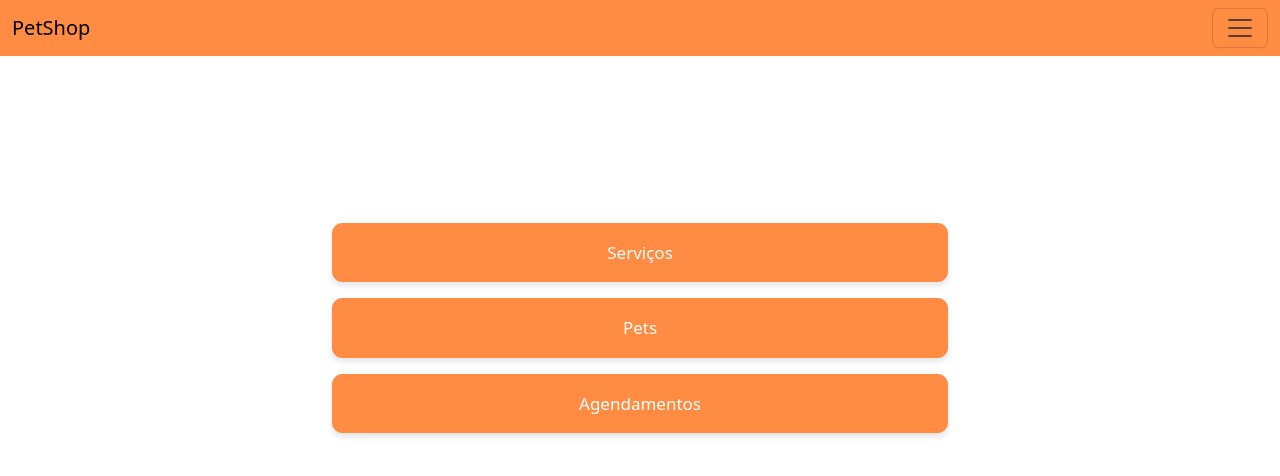
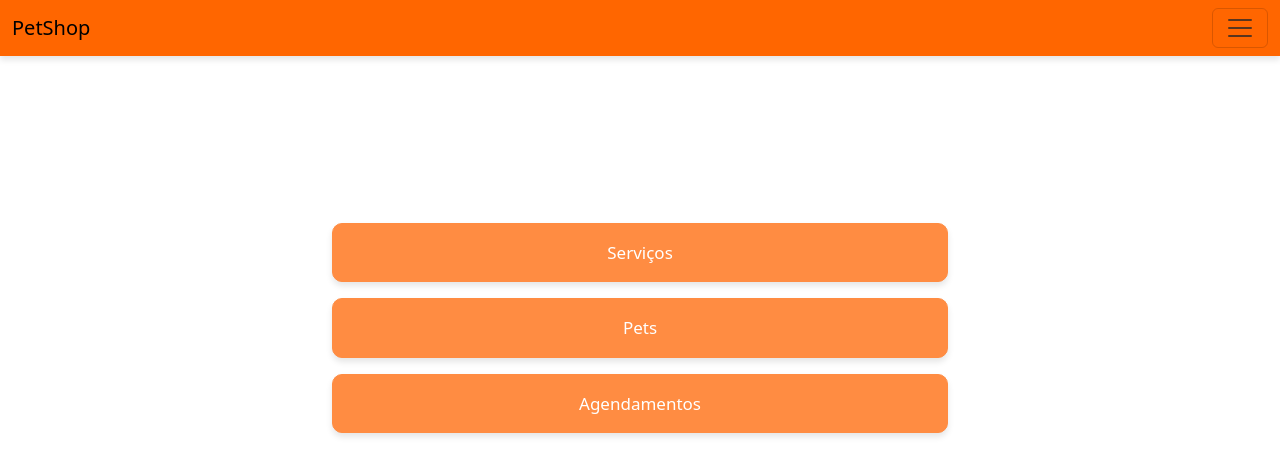
Before and after one commit to RonaldFranklin/petshop-ia-dev, a React (Vite) app: page /home in a window 1280 px wide. Shown: the top 476 px of the page. Built offline with nearby package versions, Linux system fonts and the light colour scheme; sample sign-in values are in the browser's storage.

Commit message:
mudanca tela de servicos

```diff
--- /dev/null
+++ b/src/pages/service-page/service.scss
@@ -0,0 +1,59 @@
+/* Corpo e plano de fundo */
+html, body {
+    margin: 0;
+    padding: 0;
+    background-color: #f5f5f5; /* Cor de fundo mais suave */
+    font-family: Arial, sans-serif;
+  }
+
+  /* Navbar */
+  .navbar-color {
+    background-color: #ff6600 !important;
+    color: black !important;
+    box-shadow: 0px 4px 6px rgba(0, 0, 0, 0.1); /* Sombra para destacar */
+  }
+
+  /* Título da página */
+  h2 {
+    font-size: 24px;
+    font-weight: bold;
+    color: #333;
+    margin-bottom: 30px;
+  }
+
+  /* Cards */
+  .card {
+    border: none; /* Remove borda padrão */
+    border-radius: 8px; /* Bordas arredondadas */
+    box-shadow: 0px 4px 8px rgba(0, 0, 0, 0.1); /* Sombra leve */
+    transition: transform 0.2s, box-shadow 0.2s; /* Animação ao passar o mouse */
+  }
+
+  .card:hover {
+    transform: translateY(-5px); /* Efeito de "levantar" */
+    box-shadow: 0px 6px 12px rgba(0, 0, 0, 0.2); /* Sombra mais forte */
+  }
+
+  /* Título do Card */
+  .card-title {
+    font-size: 20px;
+    font-weight: bold;
+    color: #333;
+  }
+
+  /* Texto do Card */
+  .card-text {
+    font-size: 16px;
+    color: #666;
+  }
+
+  /* Espaçamento entre colunas */
+  .mb-4 {
+    margin-bottom: 30px !important;
+  }
+
+  /* Botão "Sair" */
+  button {
+    font-size: 16px;
+    font-weight: bold;
+  }
--- a/src/pages/service-page/service.tsx
+++ b/src/pages/service-page/service.tsx
@@ -4,6 +4,7 @@ import Nav from 'react-bootstrap/Nav';
 import Navbar from 'react-bootstrap/Navbar';
 import axios from 'axios';
 import { useNavigate } from 'react-router-dom';
+import './service.scss';
 
 interface Service {
   serviceType: string;
```
